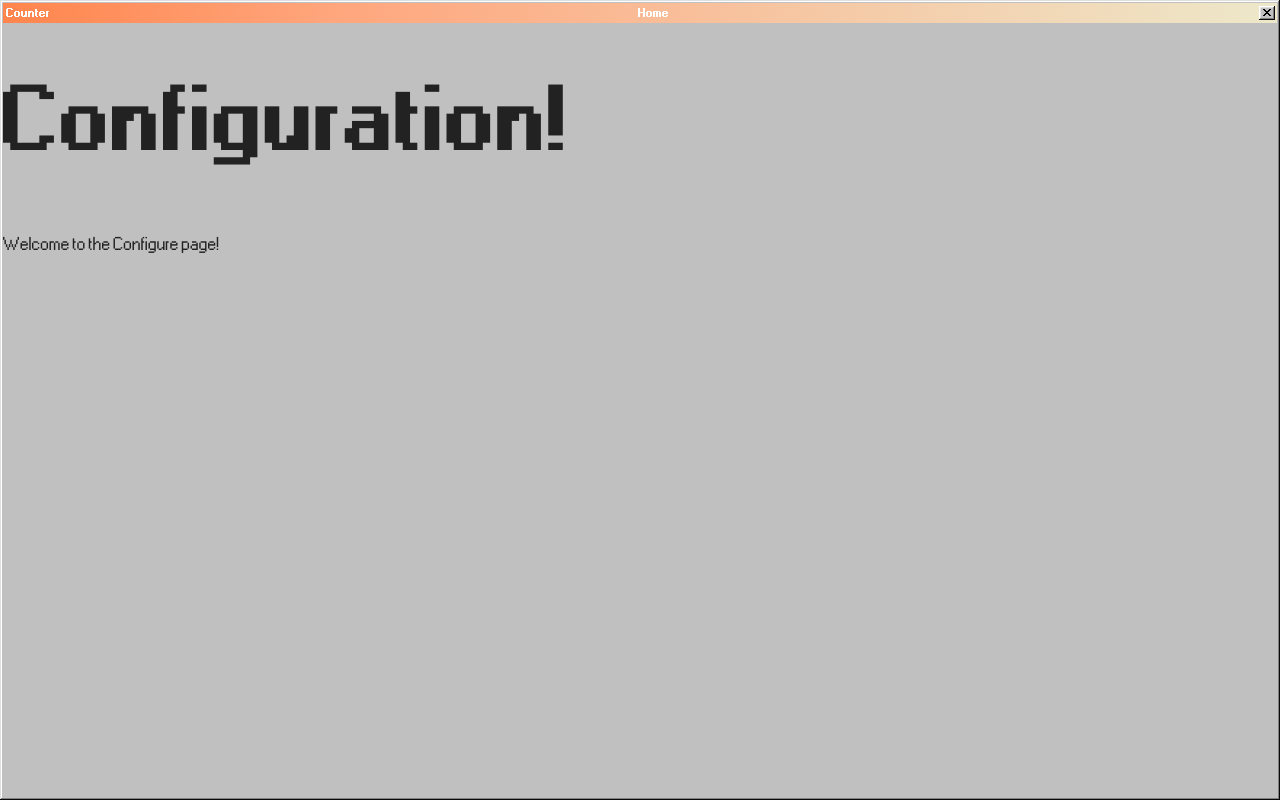
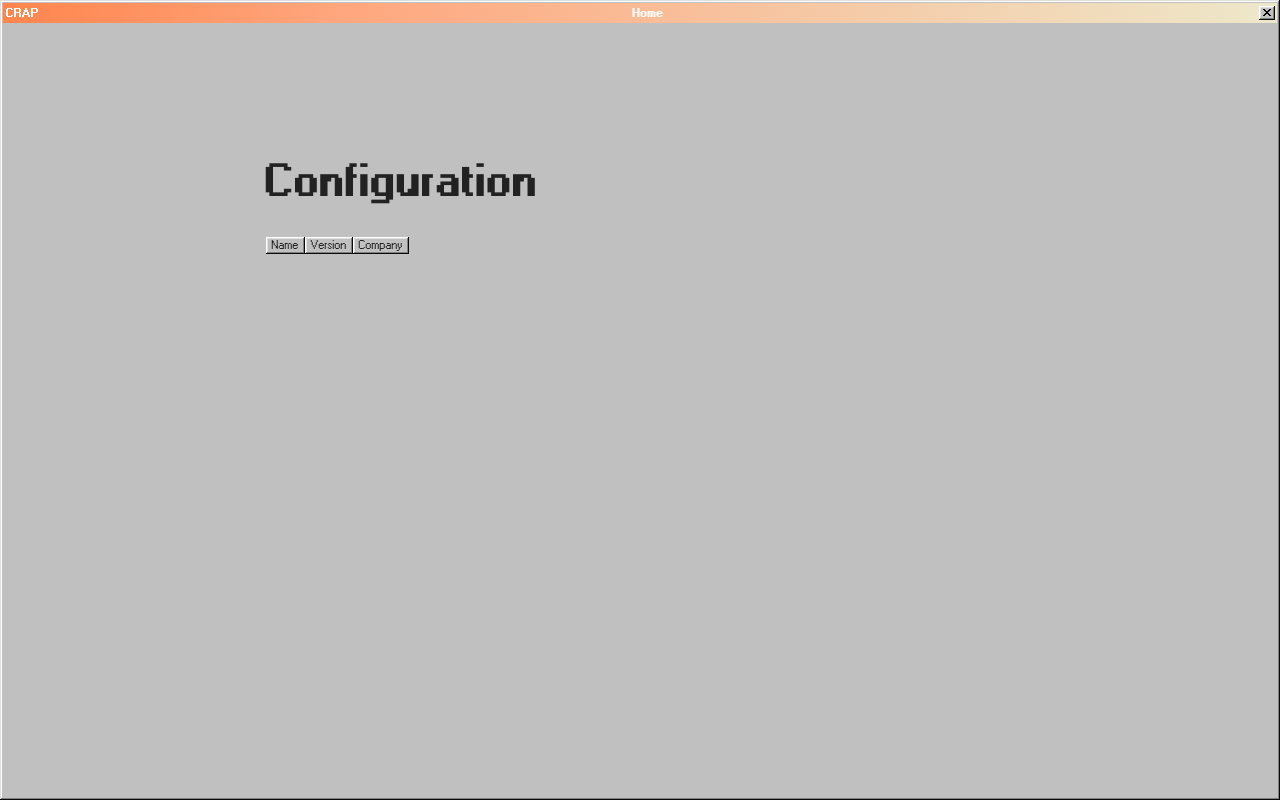
Before and after one commit to CoffeeWOSugar/CRAP-Cluster, a React (Vite) app in the folder frontend/: page /configure in a window 1280 px wide. Built offline with nearby package versions, Linux system fonts and the light colour scheme; no server answers.

Commit message:
Reconfigured ssh connection so that it doesn't close

```diff
--- a/frontend/src/features/server.js
+++ b/frontend/src/features/server.js
@@ -18,10 +18,7 @@ const handleConnect = async () => {
       username,
       privateKeyPath // path to your private key
     });
-  //   alert(result);
-  // } catch (err) {
-  //   alert('Connection failed: ' + err);
-  // }
+
 };
 
 export default handleConnect;
--- a/frontend/src/pages/Configure.jsx
+++ b/frontend/src/pages/Configure.jsx
@@ -1,17 +1,36 @@
-import React from 'react';
+import React, { useState, useEffect } from 'react';
+
+import "98.css";
+import { useNavigate } from 'react-router-dom';
+import '../style.css';
+import AasciArt from '../components/AasciArt';
+import handleConnect from '../features/server';
 
 const Configure = () => {
   return (
     <div className='window'>
       <div className='title-bar'>
-        <div className="title-bar-text">Counter</div>
+        <div className="title-bar-text">CRAP</div>
         <div className='title-bar-text'>Home</div>
         <div className="title-bar-controls">
           <button aria-label="Close" onClick={() => window.electronAPI.close()} />
         </div>
       </div>
-      <h1>Configuration!</h1>
-      <p>Welcome to the Configure page!</p>
+
+      <div className="window-body" style={{ textAlign: "left"}}>
+        <h2>Configuration</h2>
+        <table className="interactive">
+          <thead>
+            <tr>
+              <th>Name</th>
+              <th>Version</th>
+              <th>Company</th>
+            </tr>
+          </thead>
+        </table>
+
+
+      </div>
     </div>
   );
 };
```
Also changed, not shown: frontend/electron/main.js (+19 -7 lines).
